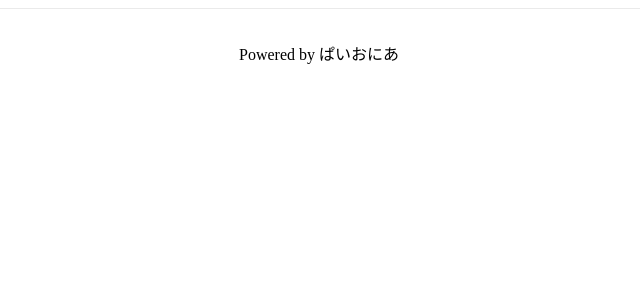
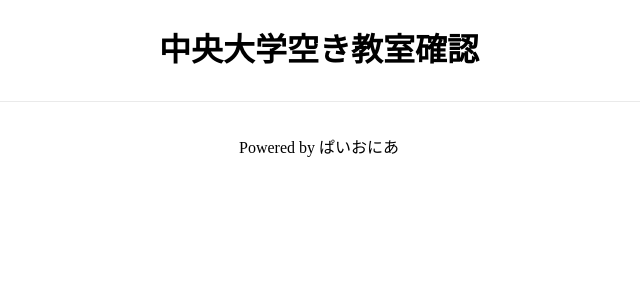
Before and after one commit to v-code-team-pioneer-inc/ccrs-frontend, a Next.js app: page / in a window 1280 px wide. Shown: the top 300 px of the page, without its empty margins (321-961 px from the left). Built offline with nearby package versions, Linux system fonts and the light colour scheme.

Commit message:
[ADD]タイトルのデザインを再現する

```diff
--- a/pages/index.jsx
+++ b/pages/index.jsx
@@ -4,12 +4,13 @@ import { ToSearchButton } from '~/components/top/ToSearchButton'
 export default function Home() {
   return (
     <div className={styles.container}>
+      <h1 className={styles.title}>
+        中央大学空き教室確認
+      </h1>
 
       <ToSearchButton />
 
-      <footer className={styles.footer}>
-        Powered by ぱいおにあ
-      </footer>
+      <footer className={styles.footer}>Powered by ぱいおにあ</footer>
     </div>
-  )
+  );
 }
--- a/styles/Home.module.css
+++ b/styles/Home.module.css
@@ -40,9 +40,9 @@
 }
 
 .title {
-  margin: 0;
+  margin: 2rem 0;
   line-height: 1.15;
-  font-size: 4rem;
+  font-size: 2rem;
 }
 
 .title,
```
